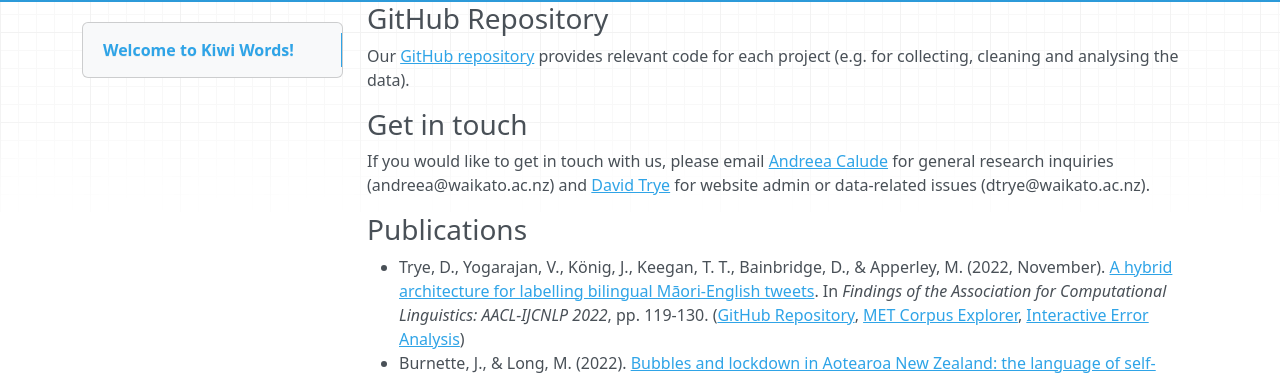
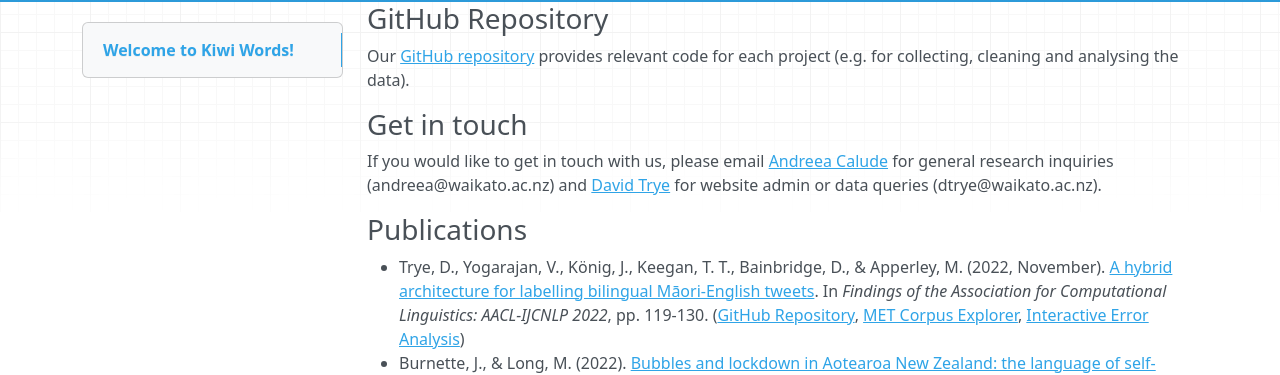
Before and after one commit to Waikato/kiwiwords, an MkDocs documentation site: the page built from docs/index.md, in a window 1280 px wide and 900 px high, scrolled down 562 px. Shown: the part 94-469 px from the top of the window. Built offline with MkDocs 1.6.1, drawn with Linux system fonts in a browser that asks for light colours; nearby versions of some CDN libraries.

Commit message:
Update index.md

```diff
--- a/docs/index.md
+++ b/docs/index.md
@@ -13,7 +13,7 @@ Our [GitHub repository](https://github.com/Waikato/kiwiwords/) provides relevant
 
 ### Get in touch
 
-If you would like to get in touch with us, please email [Andreea Calude](https://www.calude.net/andreea/) for general research inquiries (andreea@waikato.ac.nz) and [David Trye](https://www.cs.waikato.ac.nz/~dgt12/) for website admin or data-related issues (dtrye@waikato.ac.nz).
+If you would like to get in touch with us, please email [Andreea Calude](https://www.calude.net/andreea/) for general research inquiries (andreea@waikato.ac.nz) and [David Trye](https://www.cs.waikato.ac.nz/~dgt12/) for website admin or data queries (dtrye@waikato.ac.nz).
 
 ### Publications
 
```
